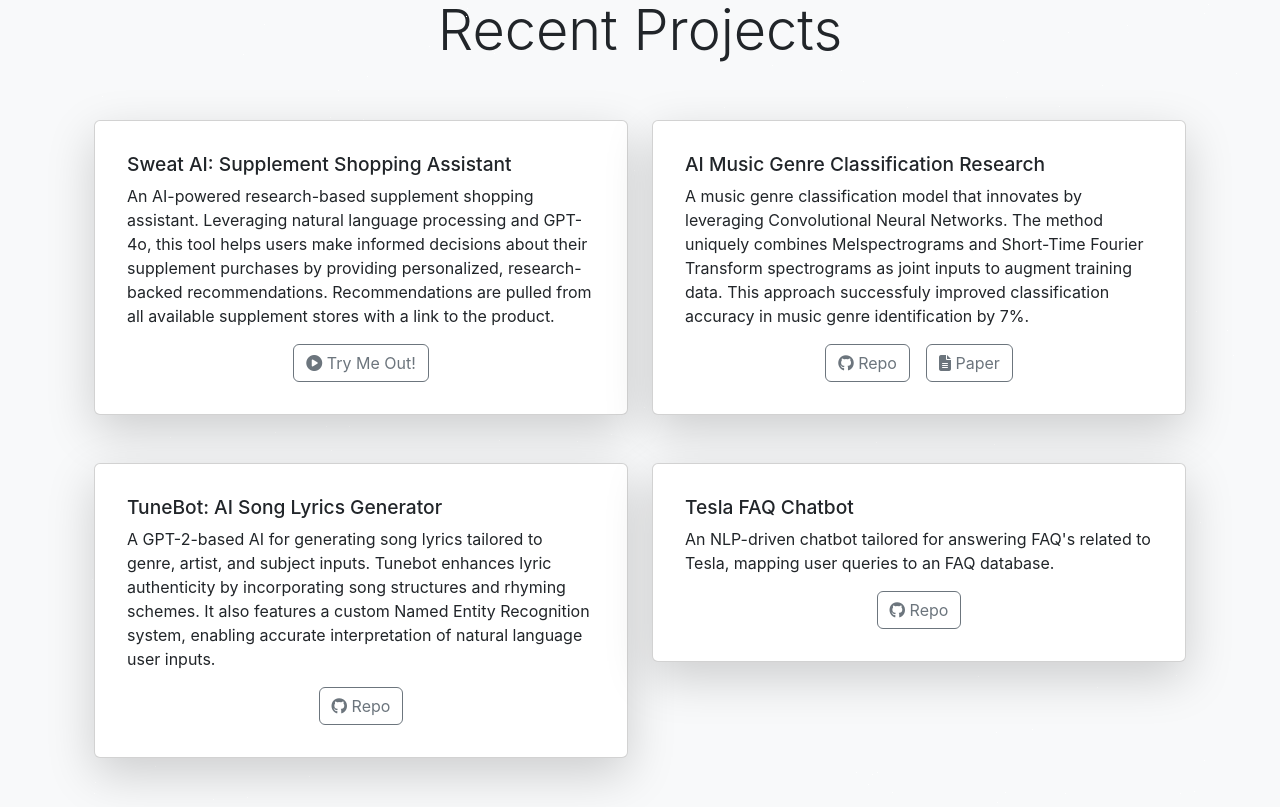
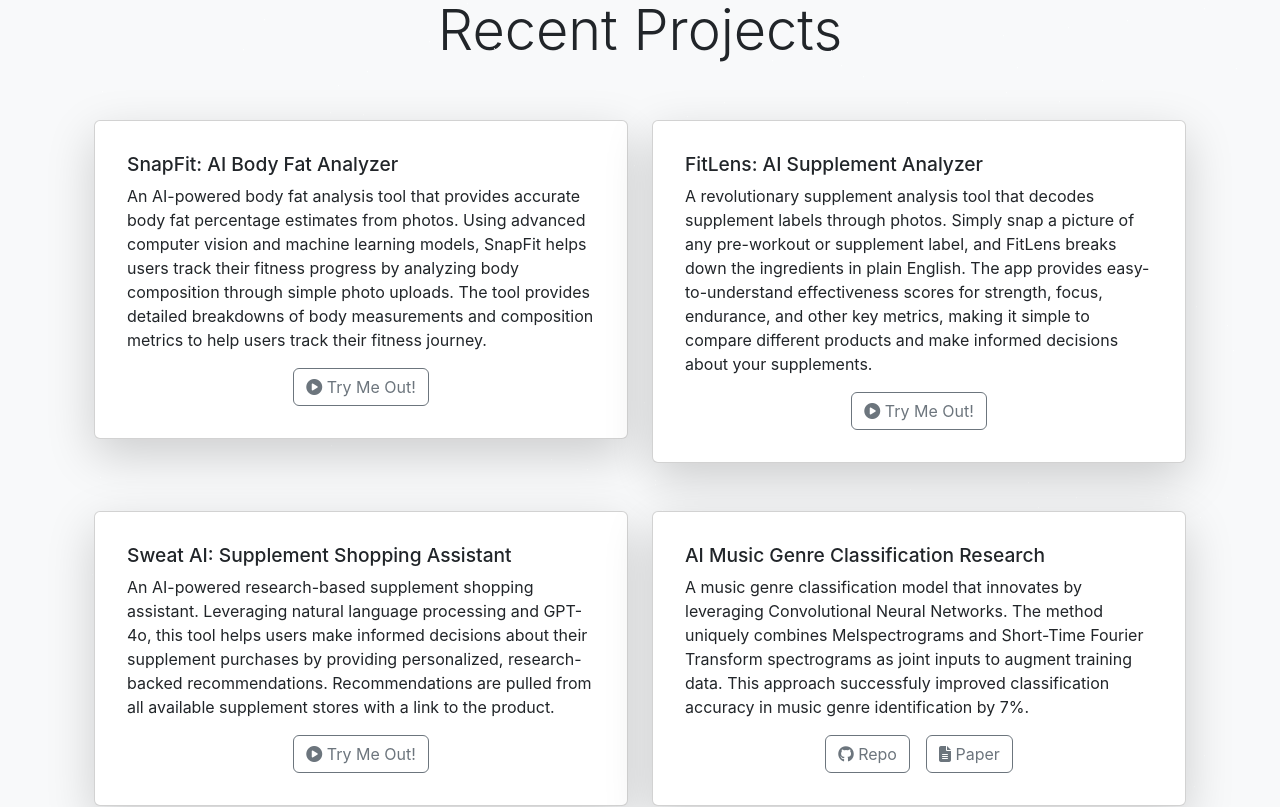
Before and after one commit to SunnyWang0/home, a React (Create React App) app: page / in a window 1280 px wide. Shown: the part 1700-2507 px from the top of the page. Built offline with nearby package versions, Linux system fonts and the light colour scheme.

Commit message:
new project descriptions

```diff
--- a/src/editable-stuff/config.js
+++ b/src/editable-stuff/config.js
@@ -86,6 +86,27 @@
   reposLength: 0,
   specificRepos: [],
   customProjects: [
+    {
+      name: "SnapFit: AI Body Fat Analyzer",
+      description: `
+        An AI-powered body fat analysis tool that provides accurate body fat percentage estimates from photos.
+        Using advanced computer vision and machine learning models, SnapFit helps users track their fitness
+        progress by analyzing body composition through simple photo uploads. The tool provides detailed
+        breakdowns of body measurements and composition metrics to help users track their fitness journey.
+      `,
+      homepage: ""
+    },
+    {
+      name: "FitLens: AI Supplement Analyzer",
+      description: `
+        A revolutionary supplement analysis tool that decodes supplement labels through photos.
+        Simply snap a picture of any pre-workout or supplement label, and FitLens breaks down
+        the ingredients in plain English. The app provides easy-to-understand effectiveness scores
+        for strength, focus, endurance, and other key metrics, making it simple to compare different
+        products and make informed decisions about your supplements.
+      `,
+      homepage: ""
+    },
     {
       name: "Sweat AI: Supplement Shopping Assistant",
       description: `
```
